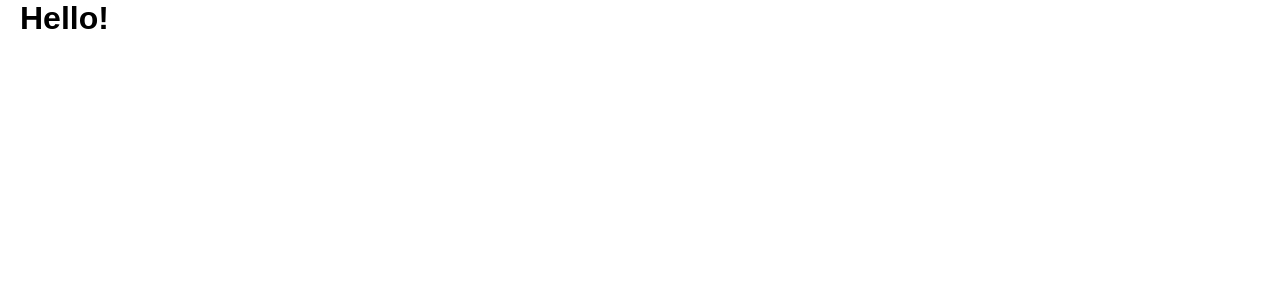
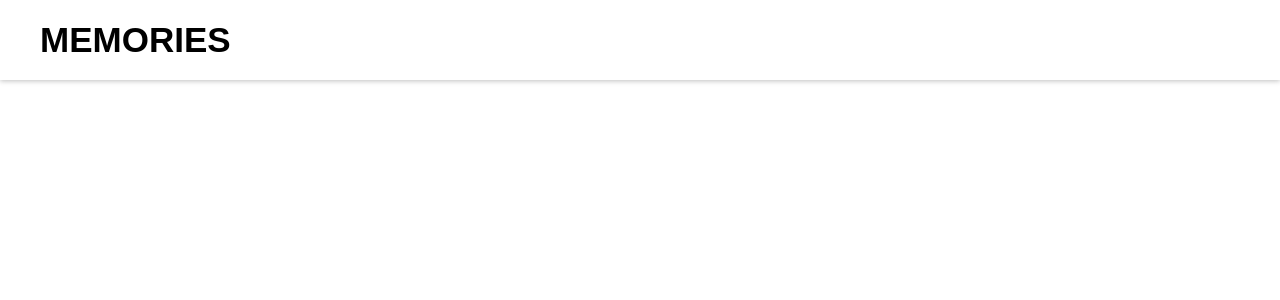
Before and after one commit to GeorgiKeranov/memories-mern-app, a JavaScript app in the folder client/: page / in a window 1280 px wide. Shown: the top 300 px of the page. Built offline with nearby package versions, Linux system fonts and the light colour scheme.

Commit message:
Add header component and styles

```diff
--- a/client/src/App.js
+++ b/client/src/App.js
@@ -1,9 +1,10 @@
 import './App.css';
+import Header from './components/Header/Header';
 
 function App() {
   return (
     <div className="App">
-      <h1>Hello!</h1>
+      <Header />
     </div>
   );
 }
--- /dev/null
+++ b/client/src/components/Header/Header.css
@@ -0,0 +1,9 @@
+.header {
+    padding: 20px 0;
+    box-shadow: 0 1px 5px rgba(0, 0, 0, 25%);
+}
+
+.header h2 {
+    margin: 0;
+    font-size: 35px;
+}
--- /dev/null
+++ b/client/src/components/Header/Header.js
@@ -0,0 +1,13 @@
+import './Header.css';
+
+export default function Header() {
+  return (
+    <header className="header">
+      <div className="container">
+        <div className="header__title">
+          <h2>MEMORIES</h2>
+        </div>
+      </div>
+    </header>
+  );
+}
```
